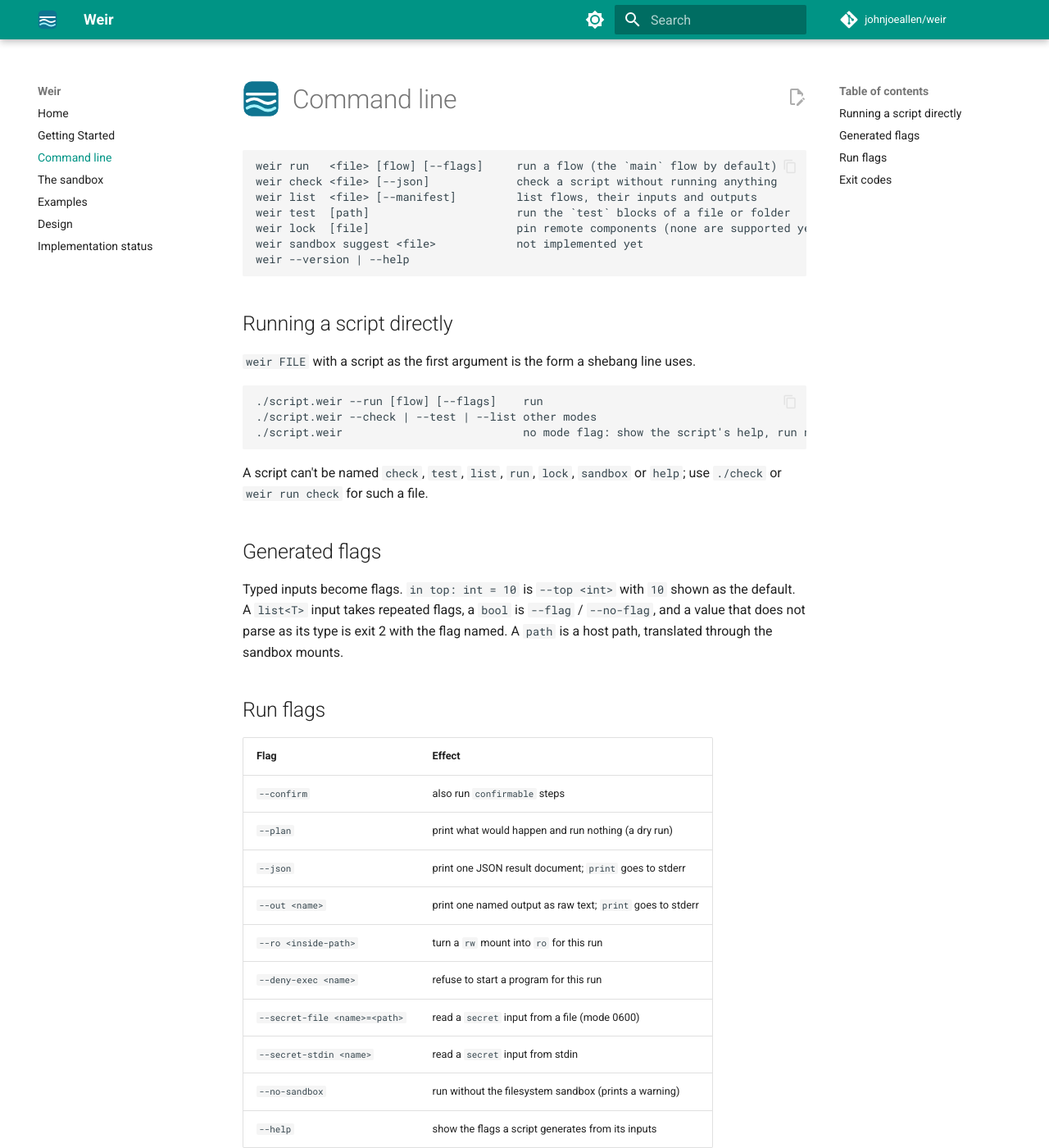
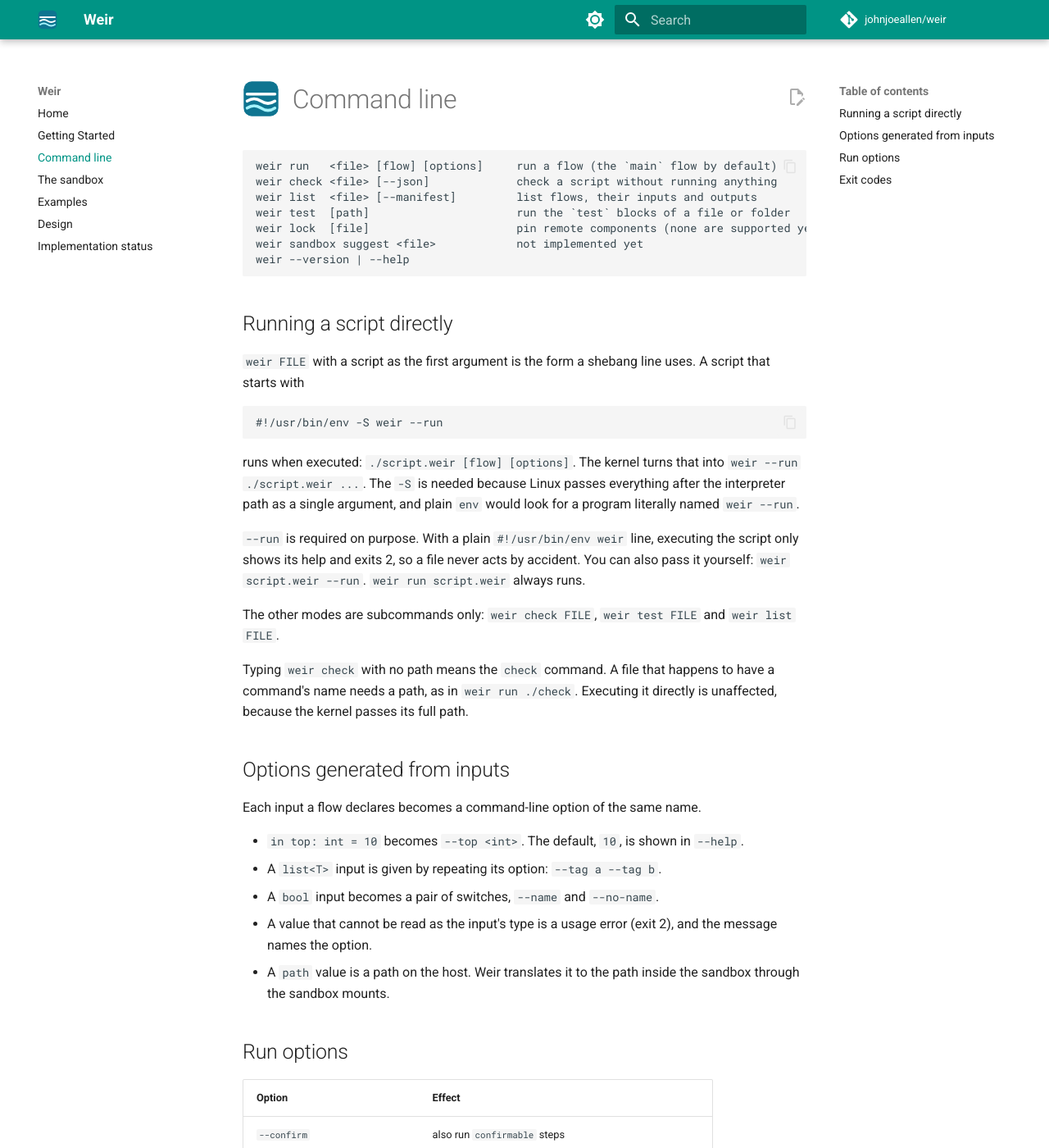
Before and after one commit to johnjoeallen/weir, an MkDocs documentation site: the page built from docs/cli.md, in a window 1280 px wide and 1400 px high. Shown: the whole window at 82% size. Built offline with MkDocs 1.6.1 and Material for MkDocs 9.7.7, drawn with Linux system fonts in a browser that asks for light colours; comment, search, counter and statistics services are not loaded; the version menu is left out; some of the changed text lies outside the part shown.

Commit message:
Drop --check/--test/--list mode flags; say "options" instead of "flags"
Only --run remains for scripts executed directly (the shebang is
`#!/usr/bin/env -S weir --run`); check, test and list are subcommands.
Docs explain why -S is needed, the sandbox note is reworded, and user-facing
text calls command-line arguments options.

Co-Authored-By: Claude Sonnet 5.5 <noreply@anthropic.com>
Claude-Session: https://claude.ai/code/session_01VKvMopMGTz8PfZZ59JgH77

````diff
--- a/docs/cli.md
+++ b/docs/cli.md
@@ -1,7 +1,7 @@
 # Command line
 
 ```text
-weir run   <file> [flow] [--flags]     run a flow (the `main` flow by default)
+weir run   <file> [flow] [options]     run a flow (the `main` flow by default)
 weir check <file> [--json]             check a script without running anything
 weir list  <file> [--manifest]         list flows, their inputs and outputs
 weir test  [path]                      run the `test` blocks of a file or folder
@@ -13,26 +13,43 @@ weir --version | --help
 ## Running a script directly
 
 `weir FILE` with a script as the first argument is the form a shebang line uses.
+A script that starts with
 
 ```text
-./script.weir --run [flow] [--flags]    run
-./script.weir --check | --test | --list other modes
-./script.weir                           no mode flag: show the script's help, run nothing (exit 2)
+#!/usr/bin/env -S weir --run
 ```
 
-A script can't be named `check`, `test`, `list`, `run`, `lock`, `sandbox` or
-`help`; use `./check` or `weir run check` for such a file.
+runs when executed: `./script.weir [flow] [options]`. The kernel turns that into
+`weir --run ./script.weir ...`. The `-S` is needed because Linux passes everything
+after the interpreter path as a single argument, and plain `env` would look for a
+program literally named `weir --run`.
 
-## Generated flags
+`--run` is required on purpose. With a plain `#!/usr/bin/env weir` line, executing
+the script only shows its help and exits 2, so a file never acts by accident. You
+can also pass it yourself: `weir script.weir --run`. `weir run script.weir` always runs.
 
-Typed inputs become flags. `in top: int = 10` is `--top <int>` with `10` shown as
-the default. A `list<T>` input takes repeated flags, a `bool` is
-`--flag` / `--no-flag`, and a value that does not parse as its type is exit 2 with
-the flag named. A `path` is a host path, translated through the sandbox mounts.
+The other modes are subcommands only: `weir check FILE`, `weir test FILE` and
+`weir list FILE`.
 
-## Run flags
+Typing `weir check` with no path means the `check` command. A file that happens to
+have a command's name needs a path, as in `weir run ./check`. Executing it directly
+is unaffected, because the kernel passes its full path.
 
-| Flag | Effect |
+## Options generated from inputs
+
+Each input a flow declares becomes a command-line option of the same name.
+
+- `in top: int = 10` becomes `--top <int>`. The default, `10`, is shown in `--help`.
+- A `list<T>` input is given by repeating its option: `--tag a --tag b`.
+- A `bool` input becomes a pair of switches, `--name` and `--no-name`.
+- A value that cannot be read as the input's type is a usage error (exit 2), and the
+  message names the option.
+- A `path` value is a path on the host. Weir translates it to the path inside the
+  sandbox through the sandbox mounts.
+
+## Run options
+
+| Option | Effect |
 |---|---|
 | `--confirm` | also run `confirmable` steps |
 | `--plan` | print what would happen and run nothing (a dry run) |
@@ -43,7 +60,7 @@ the flag named. A `path` is a host path, translated through the sandbox mounts.
 | `--secret-file <name>=<path>` | read a `secret` input from a file (mode 0600) |
 | `--secret-stdin <name>` | read a `secret` input from stdin |
 | `--no-sandbox` | run without the filesystem sandbox (prints a warning) |
-| `--help` | show the flags a script generates from its inputs |
+| `--help` | show the options a script generates from its inputs |
 
 A `secret` input is never accepted on the command line. It comes from
 `WEIR_SECRET_<NAME>`, `--secret-file` or `--secret-stdin`.
````
Also changed, not shown: README.md (+3 -3 lines), docs/getting-started.md (+9 -8 lines), 2 other files.
